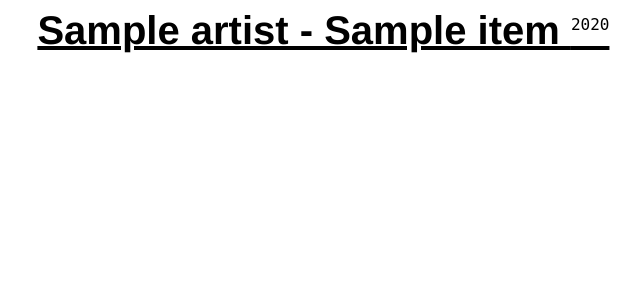
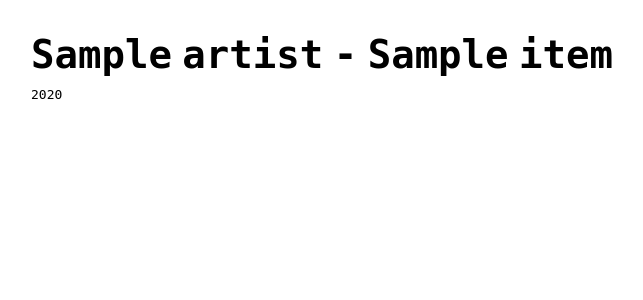
Before and after one commit to janokular/musicstreamer, a Python web app: template 926/templates/index.html in a window 1280 px wide. Shown: the top 300 px of the page, without its empty margins (97-740 px from the left). Run offline with Jinja, Linux system fonts and the light colour scheme; the template is opened without the code that fills it: most values are stand-ins (such as "Sample title", 1, 10 or a date in 2020).

Commit message:
updated style.css

```diff
--- a/926/static/style.css
+++ b/926/static/style.css
@@ -1,29 +1,39 @@
 html {
-  font-family: "NB International Web", "Helvetica Neue", Helvetica, Arial,
-    sans-serif;
+  font-family: monospace;
+  display: flex;
+  justify-content: center;
+  align-items: center;
+}
+
+body {
+  display: flex;
+  flex-wrap: wrap;
+  width: 100%;
+  margin: 2.5% 10% 2.5% 10%;
+  gap: 1.5rem;
 }
 
 .album {
-  text-decoration: none;
+  flex: 0 0 60%;
 }
 
 .title {
+  text-decoration: none;
   color: black;
-  font-size: 2.5rem;
-  font-weight: 600;
-  margin-left: 10%;
-  margin-bottom: 0%;
-  display: inline-block;
-  position: relative;
-  z-index: 1;
+  font-size: 3rem;
+  font-weight: 900;
+  word-spacing: -1rem;
 }
 
 .title:hover {
   color: grey;
 }
 
+.title:hover .cover {
+  display: block;
+}
+
 .year {
-  font-family: monospace;
   font-size: 1rem;
   font-weight: 100;
 }
@@ -35,10 +45,5 @@ html {
   top: 50%;
   right: 10%;
   transform: translateY(-50%);
-  z-index: -1;
   filter: drop-shadow(0.75rem 0.75rem 0.5rem grey);
 }
-
-.title:hover .cover {
-  display: block;
-}
```
